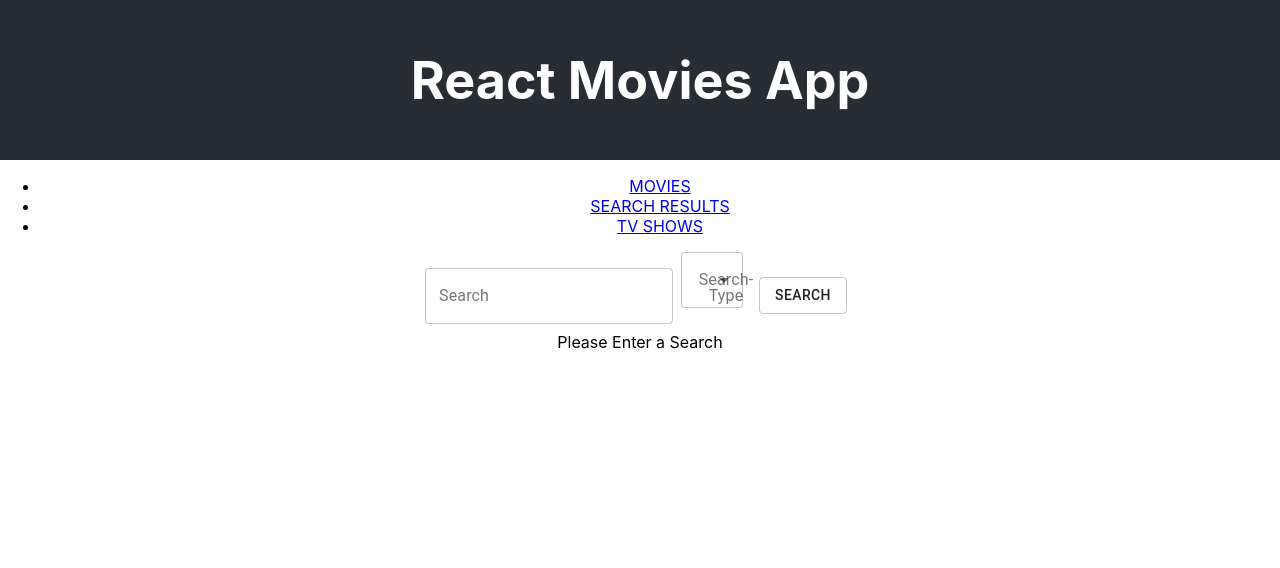
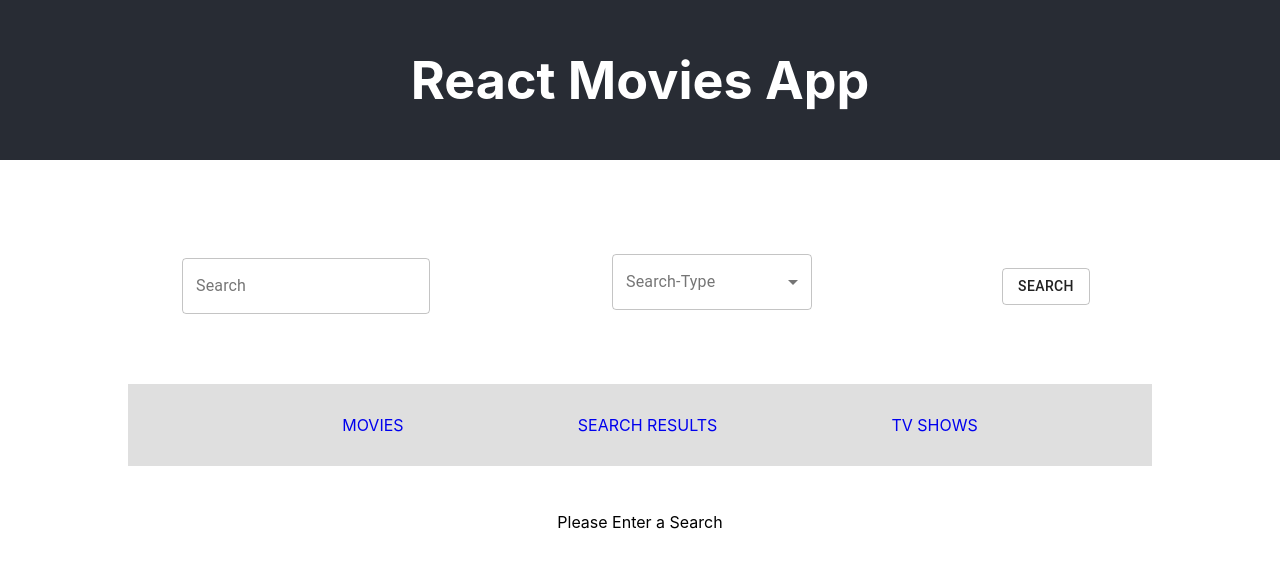
Before and after one commit to antrikshsaini/react-movies, a React (Create React App) app: page /results in a window 1280 px wide. Shown: the top 568 px of the page. Built offline with nearby package versions, Linux system fonts and the light colour scheme.

Commit message:
all done with css

```diff
--- a/src/App.css
+++ b/src/App.css
@@ -36,3 +36,59 @@
     transform: rotate(360deg);
   }
 }
+
+.tabs-main{
+  background-color: #dfdfdf;
+  padding-top: 15px;
+  padding-bottom: 15px;
+  max-width: 80%;
+  margin: auto;
+  position: relative;
+  top: 14rem;
+}
+
+.tabs-main ul {
+  display: flex;
+  justify-content: space-evenly;
+}
+
+.tabs-main ul li{
+  list-style-type: none;
+}
+
+.tabs-main ul li a {
+  text-decoration: none;
+}
+
+.form-search{
+  margin-bottom: 62px;
+  display: flex;
+  justify-content: space-evenly;
+  align-items: center;
+  /* margin-top: 62px; */
+}
+
+.results-text {
+  color: black;
+  z-index: 1;
+  position: relative;
+  top: 8rem;
+}
+
+.result-cards{
+  position: relative;
+  top: 7rem;
+}
+
+.form-select{
+  min-width: 10rem;
+}
+
+.site-body{
+  margin-top: 60px;
+  max-width: 80%;
+  margin: auto;
+  border: 1px solid black;
+  padding-top: 8rem;
+  top: 5rem;
+}
--- a/src/components/Cards.js
+++ b/src/components/Cards.js
@@ -14,12 +14,14 @@ class Cards extends Component {
           alt="React movies project"
         />
 
-        <h3 className="card-name">{this.props.info.title}</h3>
+        <div className="card-desc">
+          <h3 className="card-name">{this.props.info.title}</h3>
 
-        <p className="card-date-popularity">
-          Release Date : {this.props.info.date} | Popularity : {this.props.info.popularity}
-        </p>
-        <p className="card-overview">{this.props.info.overview}</p>
+          <p className="card-date-popularity">
+            Release Date : {this.props.info.date} | Popularity : {this.props.info.popularity}
+          </p>
+          <p className="card-overview">{this.props.info.overview}</p>
+        </div>
       </div>
 
     );
--- a/src/components/SearchForm.js
+++ b/src/components/SearchForm.js
@@ -20,6 +20,10 @@ const getStyles = makeStyles(theme => ({
   textField: {
     marginLeft: theme.spacing(1),
     marginRight: theme.spacing(1)
+  },
+  select:{
+    minWidth: 200,
+
   }
 }))
 
@@ -40,10 +44,12 @@ const Form = props => {
               Search-Type
             </InputLabel>
             <Select
+              className={classes.select}
+              onChange={e => props.onSelectChange(e.target.value)}
+              labelId="demo-simple-select-outlined-label"
 
-              onChange={e => props.onSelectChange(e.target.value)}
-              label="Search-Type"
             >
+
               <MenuItem value="movie">Movie</MenuItem>
               <MenuItem value="multi">Multi</MenuItem>
               <MenuItem value="tv">TV</MenuItem>
--- a/src/components/cards.css
+++ b/src/components/cards.css
@@ -2,3 +2,18 @@
     max-width: 20%;
     height: 50vh;
 } */
+
+.card-main{
+    display: flex;
+    max-width: 80%;
+    margin: 30px auto;
+    align-items: center;
+    border: 1px solid black;
+}
+
+.card-desc {
+    align-content: center;
+    text-align: center;
+    align-items: center;
+    margin: auto 20px;
+}
--- a/src/container/MoviesContainer.js
+++ b/src/container/MoviesContainer.js
@@ -83,7 +83,7 @@ class MoviesContainer extends Component {
             onSubmit={this.fetchResults}
             onSelectChange={this.handleSelectChange}
           />
-        <div>
+        <div className="site-body">
           <FormControl variant="outlined" className="form-select">
             <InputLabel id="demo-simple-select-outlined-label">
               Category
--- a/src/container/TvShowsContainer.js
+++ b/src/container/TvShowsContainer.js
@@ -83,7 +83,7 @@ class MoviesContainer extends Component {
             onSubmit={this.fetchResults}
             onSelectChange={this.handleSelectChange}
           />
-        <div>
+        <div className="site-body">
           <FormControl variant="outlined" className="form-select">
             <InputLabel id="demo-simple-select-outlined-label">
               Category
```
